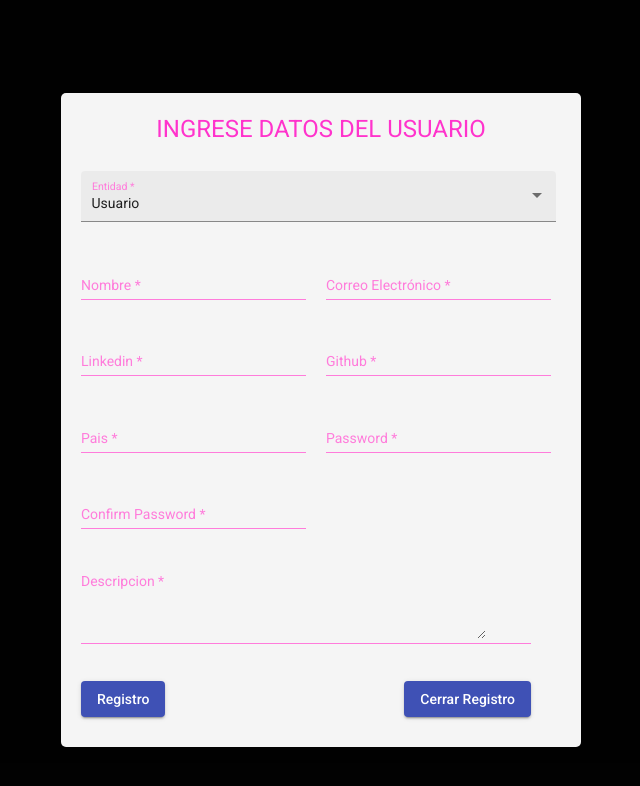
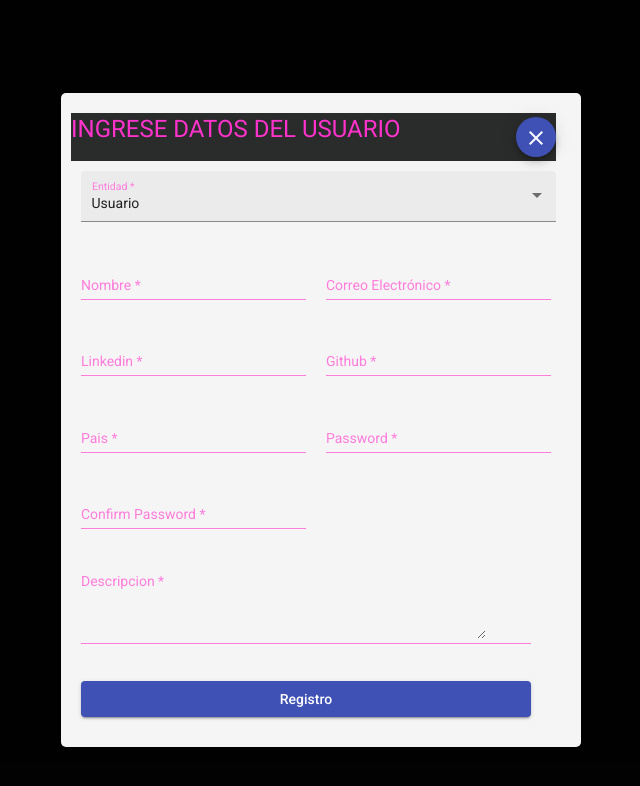
Before and after one commit to UlisesVil/HackatonGM, an Angular app: page /registro/empresa in a window 1280 px wide. Shown: the top 786 px of the page, without its empty margins (319-959 px from the left). Built offline with nearby package versions, Linux system fonts and the light colour scheme.

Commit message:
rediseño de la ubicación de los btn en los modals

```diff
--- a/src/app/auth/register/register.component.css
+++ b/src/app/auth/register/register.component.css
@@ -16,6 +16,16 @@
 
 textarea{
   resize: none;
+}
+
+.header-form{
+  background-color: rgb(42, 43, 43);
+  width: 97%;
+  display: flex;
+  justify-content: space-between;
+  align-items: center;
+
+
 }
 
 .title-register{
--- a/src/app/auth/register/register.component.html
+++ b/src/app/auth/register/register.component.html
@@ -1,9 +1,16 @@
 <div class="wrapper">
 
   <div class="card-form">
+
+    <div class="header-form">
+      <h1 class="title-register">INGRESE DATOS {{form.value.entidad === 'empresa' ? 'DE LA' : 'DEL'}} {{form.value.entidad}}</h1>
+      <button mat-mini-fab color="primary" (click)="modalOff()" >
+        <mat-icon>close</mat-icon>
+      </button>
+    </div>
+
     <form [formGroup]="form">
-      <h1 class="title-register">INGRESE DATOS {{form.value.entidad === 'empresa' ? 'DE LA' : 'DEL'}} {{form.value.entidad}}</h1>
-
+      <!--       <h1 class="title-register">INGRESE DATOS {{form.value.entidad === 'empresa' ? 'DE LA' : 'DEL'}} {{form.value.entidad}}</h1> -->
       <div>
         <mat-form-field appearance="fill" style="width: 95%; padding: 10px">
           <mat-label>Entidad</mat-label>
@@ -105,9 +112,9 @@
       </mat-form-field>
     </form>
 
-    <div class="btn_pos">
-      <button (click)="registrar()" mat-raised-button color="primary" type="submit">Registro</button>
-      <button mat-raised-button color="primary" (click)="modalOff()">Cerrar Registro</button>
+    <div  class="btn_pos">
+      <button id="btn-register" (click)="registrar()" mat-raised-button color="primary" type="submit">Registro</button>
+      <!--<button mat-raised-button color="primary" (click)="modalOff()">Cerrar Registro</button>-->
     </div>
   </div>
 </div>
--- a/src/app/news-feed/modal-bootcamp/modal-bootcamp.component.css
+++ b/src/app/news-feed/modal-bootcamp/modal-bootcamp.component.css
@@ -25,6 +25,16 @@
   padding: 0 10px 10px;
 }
 
+.header-form{
+  background-color: rgb(42, 43, 43);
+  width: 92%;
+  display: flex;
+  justify-content: space-between;
+  align-items: center;
+
+
+}
+
 .card-form{
   min-width: 200px;
   width: 500px;
--- a/src/app/news-feed/modal-bootcamp/modal-bootcamp.component.html
+++ b/src/app/news-feed/modal-bootcamp/modal-bootcamp.component.html
@@ -1,8 +1,18 @@
 <div class="wrapper">
 
   <div class="card-form">
+    <div class="header-form">
+      <h1 class="title-register">EDITAR</h1>
+
+
+      <button mat-mini-fab color="primary" (click)="modalOff()">
+        X-icon
+      </button>
+
+
+    </div>
     <form [formGroup]="form">
-      <h1 class="title-register">EDITAR</h1>
+
 
       <mat-form-field class="group">
         <input matInput type="text" name="nombre" placeholder="Nombre"
@@ -31,8 +41,8 @@
     </form>
 
     <div class="btn_pos">
-      <button mat-raised-button color="primary" type="submit">Guardar</button>
-      <button mat-raised-button color="primary" (click)="modalOff()">Cerrar</button>
+      <button id="btn-register" mat-raised-button color="primary" type="submit">Guardar</button>
+
     </div>
   </div>
 </div>
--- a/src/styles.css
+++ b/src/styles.css
@@ -14,6 +14,10 @@ h1, h2, h3, h4, h5, h6 {
   padding: 10px;
   display: flex;
   justify-content: space-between;
+}
+
+#btn-register{
+  width: 100%;
 }
 
 .mat-form-field .mat-input-element {
```
